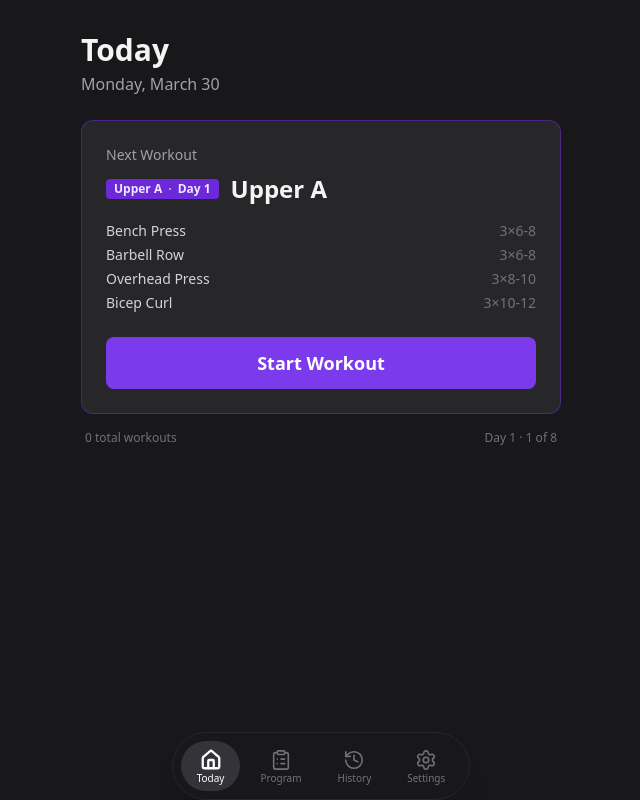
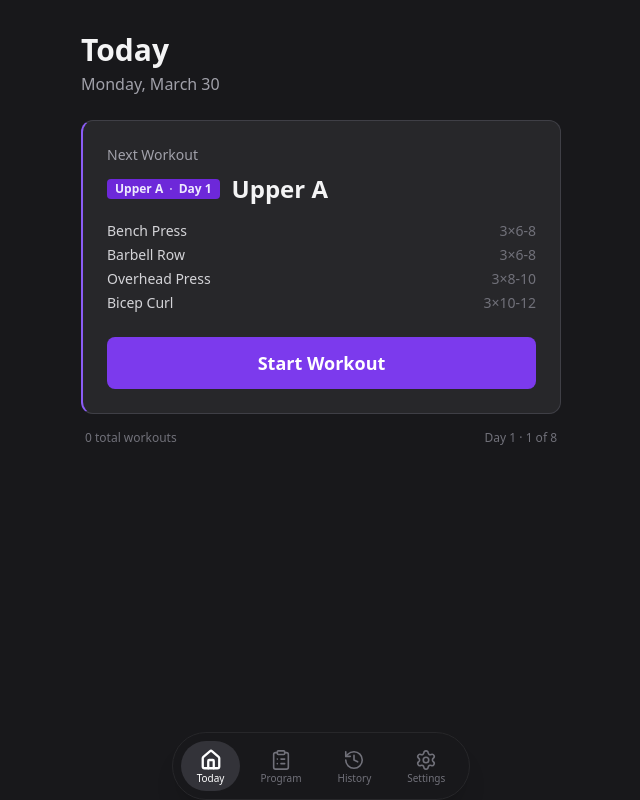
Before and after one commit to ngallion/pushlog-app, a React (Vite) app: page / in a window 1280 px wide. Shown: the whole page, without its empty margins (319-959 px from the left). Built offline with nearby package versions, Linux system fonts and the light colour scheme.

Commit message:
switch Today cards to left-border accent style matching History tab

```diff
--- a/src/pages/Today.tsx
+++ b/src/pages/Today.tsx
@@ -228,15 +228,15 @@ export function Today() {
     };
 
     const activeBorderColor: Record<string, string> = {
-      upperA: "border-violet-700/50",
-      upperB: "border-purple-700/50",
-      lowerA: "border-blue-700/50",
-      lowerB: "border-indigo-700/50",
+      upperA: "border-l-violet-500",
+      upperB: "border-l-purple-500",
+      lowerA: "border-l-blue-500",
+      lowerB: "border-l-indigo-500",
     };
 
     return (
       <div className="max-w-lg mx-auto px-4 pt-6 pb-28">
-        <div className={`bg-zinc-800 border ${activeBorderColor[session.workoutType]} rounded-xl p-4 mb-6`}>
+        <div className={`bg-zinc-800 border border-zinc-700 border-l-2 ${activeBorderColor[session.workoutType]} rounded-xl p-4 mb-6`}>
           <div className="flex items-center gap-3 mb-1">
             <WorkoutTypeLabel
               type={session.workoutType}
@@ -427,10 +427,10 @@ export function Today() {
   const sessionsInCurrentBlock = (totalSessions % 8) + 1;
 
   const previewBorderColor: Record<string, string> = {
-    upperA: "border-violet-700/50",
-    upperB: "border-purple-700/50",
-    lowerA: "border-blue-700/50",
-    lowerB: "border-indigo-700/50",
+    upperA: "border-l-violet-500",
+    upperB: "border-l-purple-500",
+    lowerA: "border-l-blue-500",
+    lowerB: "border-l-indigo-500",
   };
 
   return (
@@ -444,7 +444,7 @@ export function Today() {
         })}
       </p>
 
-      <div className={`bg-zinc-800 border ${previewBorderColor[workoutType]} rounded-xl p-6 mb-4`}>
+      <div className={`bg-zinc-800 border border-zinc-700 border-l-2 ${previewBorderColor[workoutType]} rounded-xl p-6 mb-4`}>
         <p className="text-zinc-400 text-sm mb-2">Next Workout</p>
         <div className="flex items-center gap-3 mb-4">
           <WorkoutTypeLabel type={workoutType} daySet={daySet} />
```
